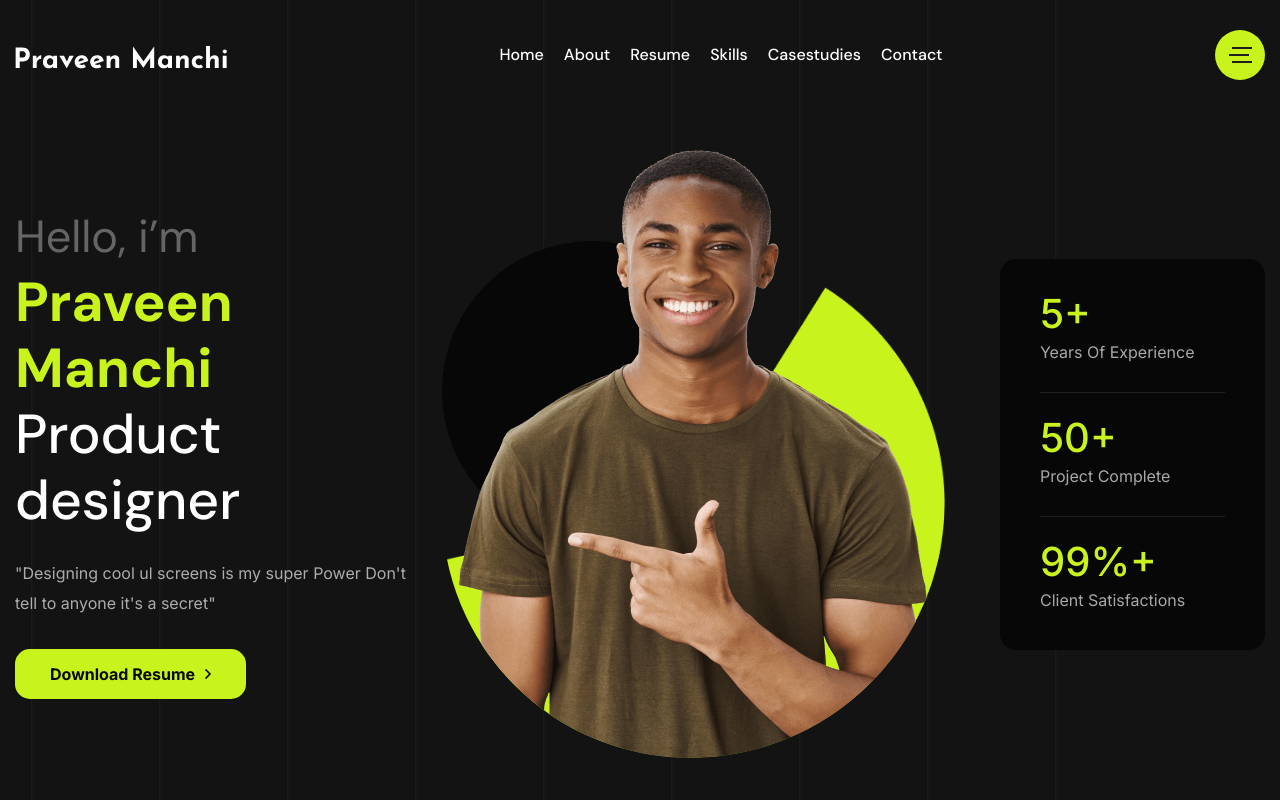
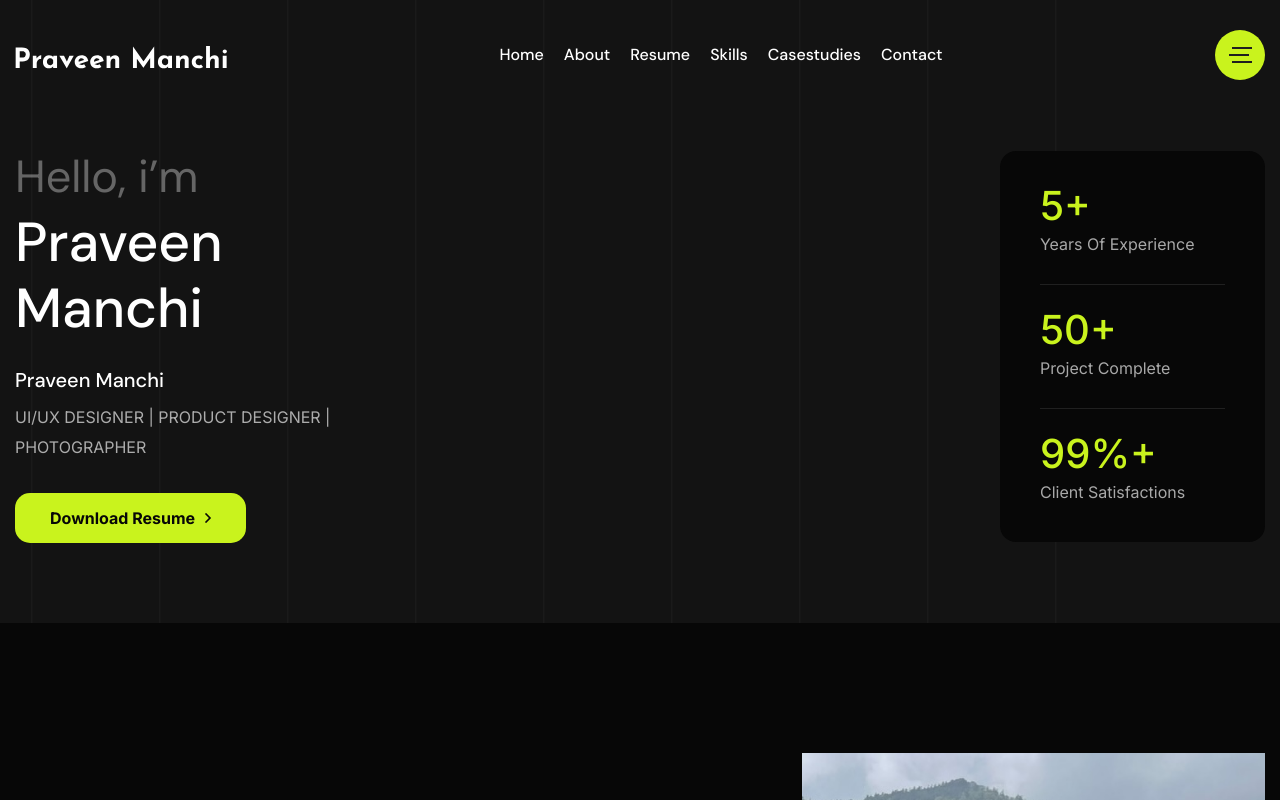
Before and after one commit to praveenmanchi/Portfolio_live_nextjs, a Next.js app: page / in a window 1280 px wide. Shown: the top 800 px of the page. Built offline with nearby package versions, Linux system fonts and the light colour scheme.

Commit message:
hero text  changes

```diff
--- a/components/Hero.js
+++ b/components/Hero.js
@@ -16,10 +16,13 @@ const Hero = () => {
             <div className="hero-content rmb-55 wow fadeInUp delay-0-2s">
               <span className="h2">Hello, i’m </span>
               <h1>
-                <b>Praveen Manchi</b> Product designer
+                Praveen Manchi
               </h1>
+              <h5>
+                Praveen Manchi
+              </h5>
               <p>
-              "Designing cool ul screens is my super Power Don't tell to anyone it's a secret"
+              UI/UX DESIGNER | PRODUCT DESIGNER | PHOTOGRAPHER
               </p>
               <div className="hero-btns">
                 <Link legacyBehavior href="https://s466bgvk1segjdyf.public.blob.vercel-storage.com/Resume-AdInczTcCzuVCHVKG5Iv44XXTjFLIz.pdf">
@@ -46,7 +49,7 @@ const Hero = () => {
             </div>
           </div>
           <div className="col-lg-5">
-            <div className="author-image-part wow fadeIn delay-0-3s">
+            {/* <div className="author-image-part wow fadeIn delay-0-3s">
               <div className="bg-circle" />
               <img src="assets/images/hero/me.png" alt="Author" />
               <div className="progress-shape">
@@ -55,7 +58,7 @@ const Hero = () => {
                   alt="Progress"
                 />
               </div>
-            </div>
+            </div> */}
           </div>
         </div>
       </div>
```
Also changed, not shown: 1 other file (tests, documents, lock files or other folders).
